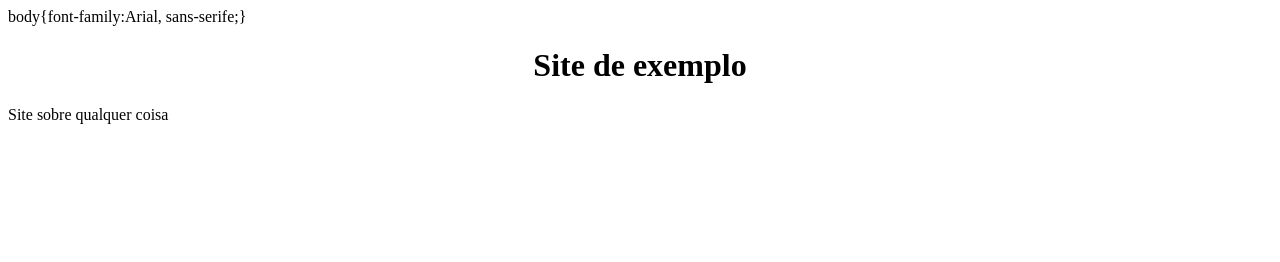
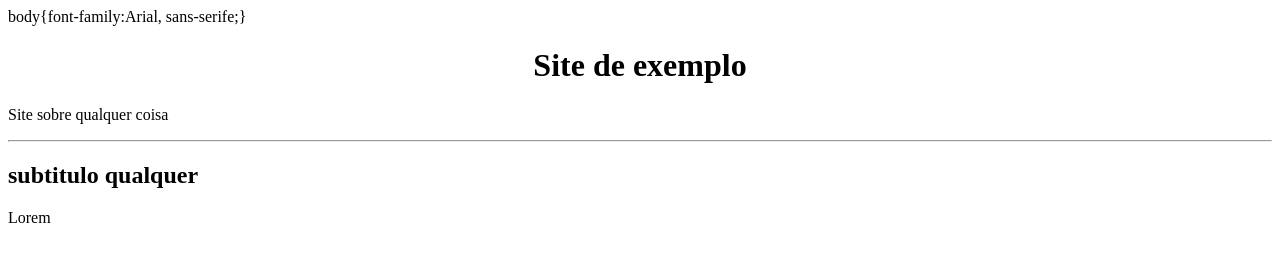
Before and after one commit to LucasLacerda-git/projetosite, a plain HTML site: page index.html in a window 1280 px wide. Drawn offline with Linux system fonts and the light colour scheme.

Commit message:
adiciona conteúdo

```diff
--- a/index.html
+++ b/index.html
@@ -15,5 +15,9 @@
         Site sobre qualquer coisa
     </p>
 
+    <hr>
+    <h2>subtitulo qualquer</h2>
+    <p>Lorem</p>
+
 </body>
 </html>
```
